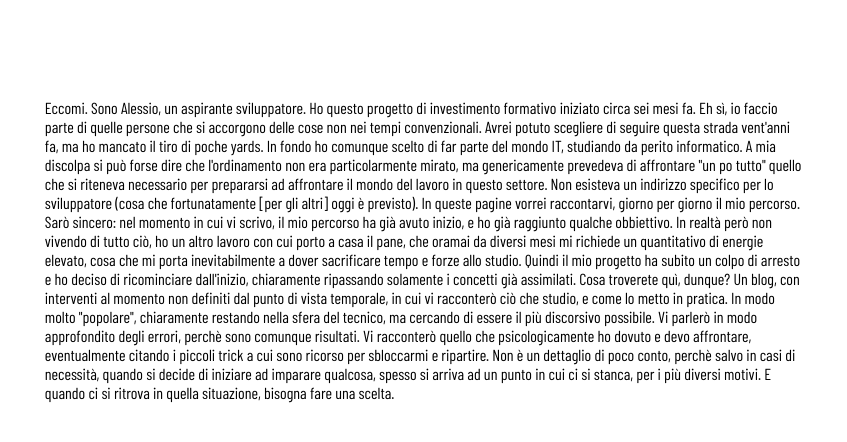
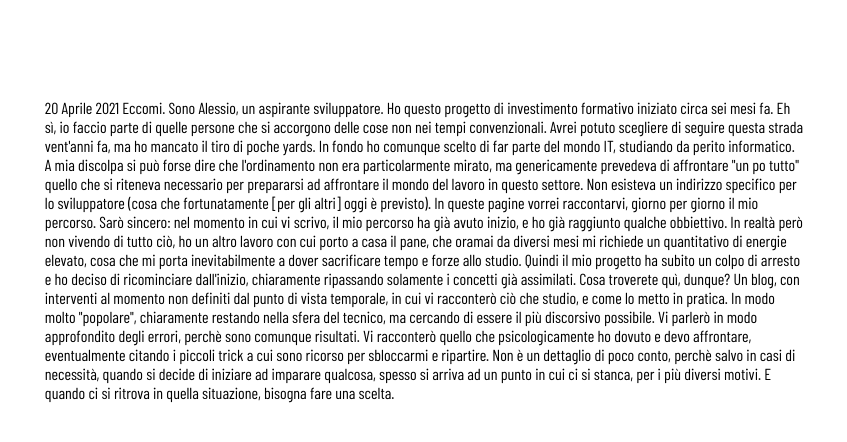
Before and after one commit to Ishtraodd/devdiary, a plain HTML site: page index.html in a window 1280 px wide. Shown: the part 210-652 px from the top of the page, without its empty margins (216-1063 px from the left). Drawn offline with nearby package versions, Linux system fonts and the light colour scheme; a web font is replaced by a local one.

Commit message:
Update index.html

```diff
--- a/index.html
+++ b/index.html
@@ -24,6 +24,7 @@
 <div class="body_blog_section">
     <section>
         <article>
+        <a>20 Aprile 2021</a>
             <a>Eccomi. Sono Alessio, un aspirante sviluppatore. Ho questo progetto di investimento formativo iniziato circa sei mesi fa. Eh sì, io faccio parte di quelle persone che
                 si accorgono delle cose non nei tempi convenzionali. Avrei potuto scegliere di seguire questa strada vent'anni fa, ma ho mancato il tiro di poche yards. In fondo
                 ho comunque scelto di far parte del mondo IT, studiando da perito informatico. A mia discolpa si può forse dire che l'ordinamento non era particolarmente mirato,
```
